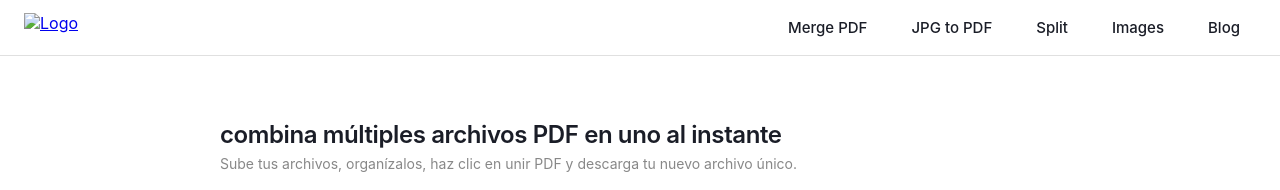
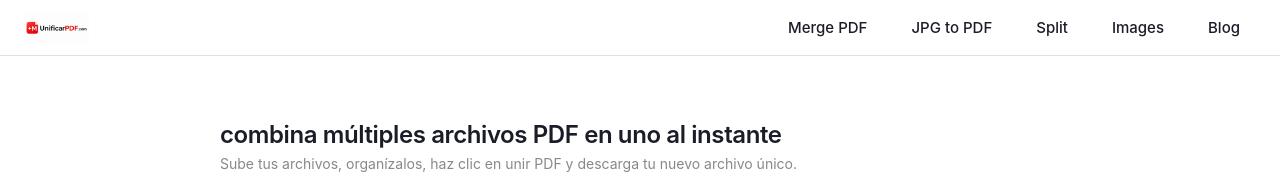
Before and after one commit to rforrupesh/pdf, a Jekyll site: the page built from index.html, in a window 1280 px wide. Shown: the top 190 px of the page. Built offline with Jekyll 4.4.1, drawn with Linux system fonts in a browser that asks for light colours.

Commit message:
Update navbar.html

```diff
--- a/_includes/navbar.html
+++ b/_includes/navbar.html
@@ -2,7 +2,7 @@
 
   <!-- LOGO -->
   <a href="{{ site.baseurl }}" class="logo">
-    <img src="{{ site.baseurl }}/assets/images/logo.png" alt="Logo">
+    <img src="{{ site.baseurl }}/assets/img/logo.png" alt="Logo">
   </a>
 
   <!-- MENU -->
```
